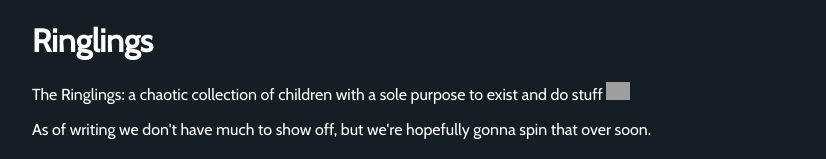
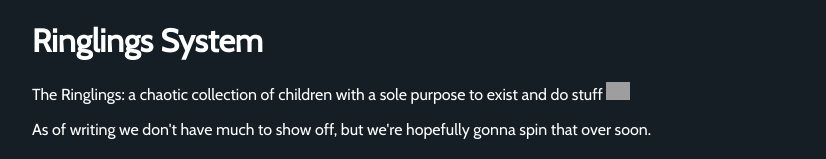
Before and after one commit to Ringlings/ringlings.github.io, a plain HTML site: page index.html in a window 1280 px wide. Shown: the top 159 px of the page, without its empty margins (96-922 px from the left). Drawn offline with nearby package versions, Linux system fonts and the light colour scheme; grey boxes are pictures that could not be loaded.

Commit message:
Update index.html
Ringlings System

```diff
--- a/index.html
+++ b/index.html
@@ -4,13 +4,14 @@
     <link rel="stylesheet" href="css/main.css" />
     <link rel="stylesheet" href="css/pkfronters.css" />
     <link rel="stylesheet" href="https://fonts.googleapis.com/css?family=Cabin" />
+    <title>Ringlings System</title>
 </head>
 
 <body>
     <div data-pkfronters-system="vgspl" data-pkfronters-type="card" class="fronters"></div>
 
     <div class="main">
-        <h1>Ringlings</h1>
+        <h1>Ringlings System</h1>
         <p>The Ringlings: a chaotic collection of children with a sole purpose to exist and do stuff <img
                 src="https://cdn.discordapp.com/emojis/905099479873638410.webp?quality=lossless" class="emoji" /></p>
         <p>As of writing we don't have much to show off, but we're hopefully gonna spin that over soon.</p>
```
